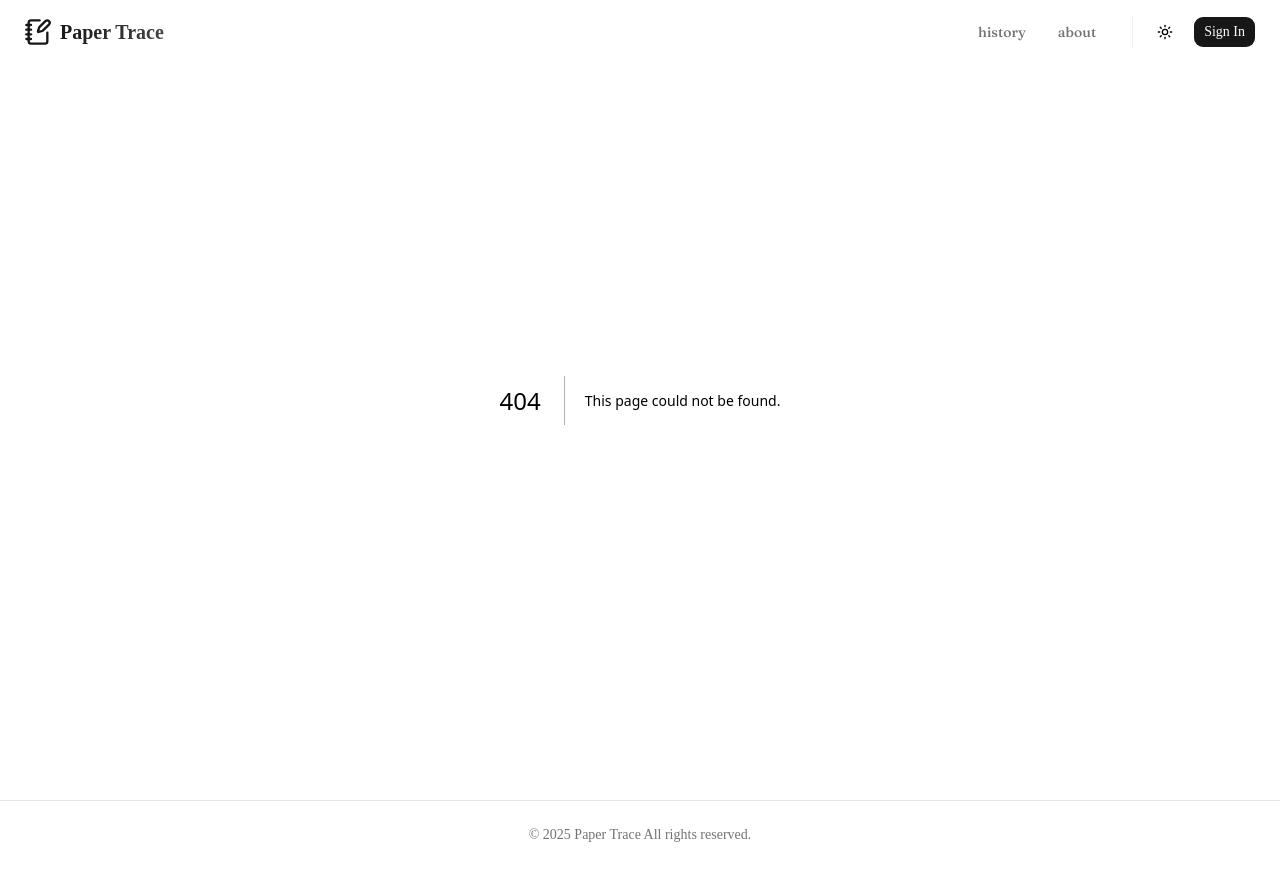
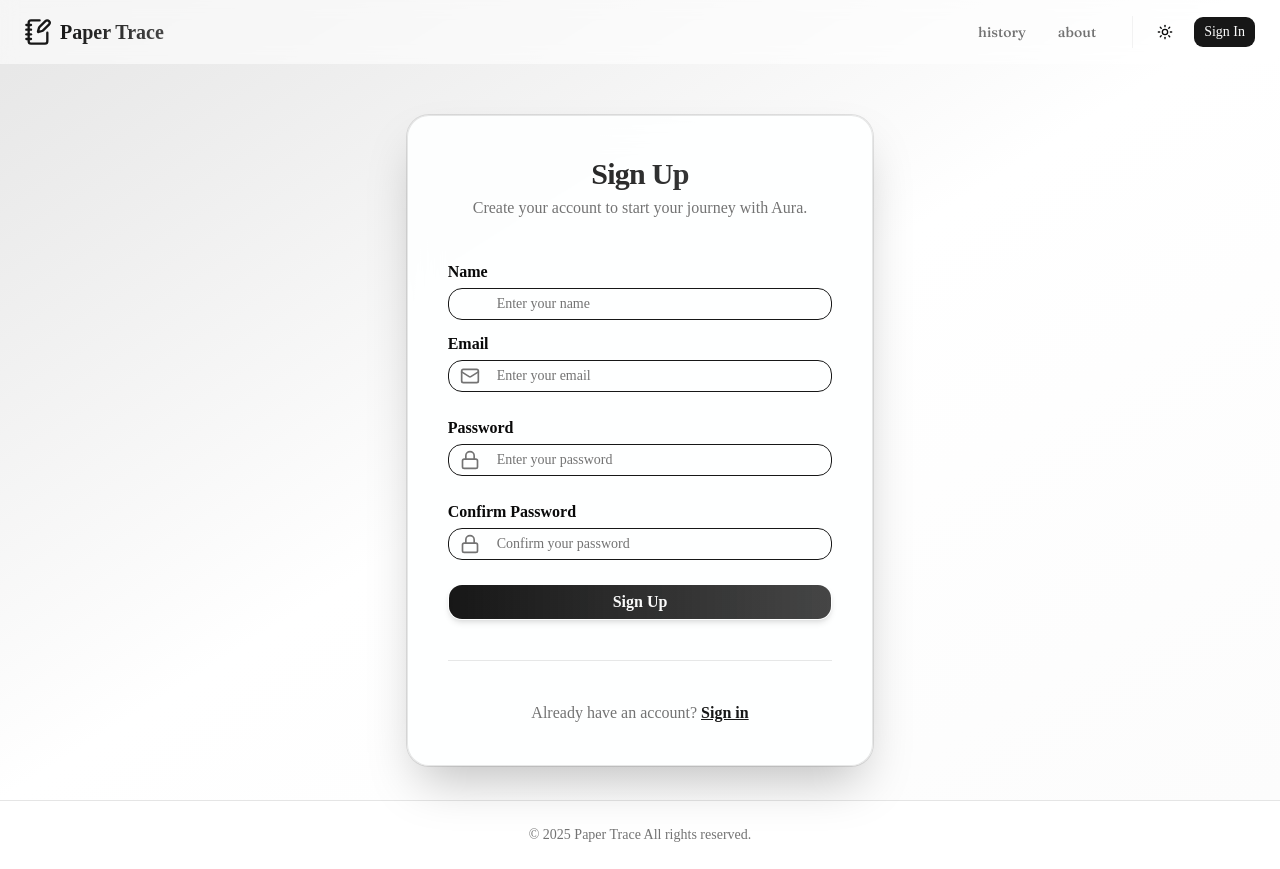
Before and after one commit to vkrafted21/trebs, a Next.js app in the folder frontend/: page /signup in a window 1280 px wide. Before the commit this address had no page. Built offline with nearby package versions, Linux system fonts and the light colour scheme.

Commit message:
dashboard;signup

```diff
--- /dev/null
+++ b/frontend/app/dashboard/page.tsx
@@ -0,0 +1,64 @@
+"use client"
+
+import { Container } from "@/components/ui/container"
+import { useEffect, useState, useMemo } from "react"
+import { motion } from "framer-motion"
+import { Fraunces } from "next/font/google"
+import {
+  MessageSquare,
+  ArrowRight,
+} from "lucide-react"
+import { Button } from "@/components/ui/button"
+import { useRouter } from "next/navigation"
+import { useSession } from "@/lib/contexts/session-context"
+
+const fraunces = Fraunces({ subsets: ["latin"] })
+
+export default function Dashboard() {
+    const [currentTime, setCurrentTime] = useState(new Date())
+    const router = useRouter()
+    const { user } = useSession()
+
+    useEffect(() => {
+        const timer = setInterval(() => setCurrentTime(new Date()), 60000)
+        return () => clearInterval(timer)
+    }, [])
+
+   // const handleStartTherapy = () => router.push("/therapy/new")
+
+
+    return (
+        <div className="min-h-screen bg-background p-8">
+            <Container className="pt-20 pb-8 space-y-12">
+
+                <motion.div initial={{ opacity: 0, x: -20 }} animate={{ opacity: 1, x: 0 }} className="flex flex-col gap-2">
+                    <h1 className={`${fraunces.className} text-4xl font-bold text-slate-900`}>Welcome back, {user?.name}</h1>
+                    <p className="text-muted-foreground font-medium italic">{currentTime.toLocaleDateString("en-us", { weekday: "long", month: "long", day: "numeric" })}</p>
+                </motion.div>
+
+                <div className="max-w-6xl">
+                    <div className="bg-white/40 backdrop-blur-md rounded-[2.5rem] p-6 shadow-sm border border-white/40">
+                        <div className="flex flex-col md:flex-row justify-between items-stretch gap-16">
+                            <div className="flex-1">
+                                <Button className="w-full h-full min-h-[140px] justify-between items-center px-10 py-6 bg-slate-900 hover:bg-slate-800 transition-all rounded-[2rem] group relative overflow-hidden">
+                                    <div className="flex items-center gap-6 text-left relative z-10">
+                                        <div className="w-14 h-14 rounded-full bg-white/10 flex items-center justify-center group-hover:scale-110 transition-transform">
+                                            <MessageSquare className="w-7 h-7 text-white" />
+                                        </div>
+                                        <div>
+                                            <div className="text-xl font-bold text-white mb-1">Check Paper Similarity</div>
+                                            <div className="text-white/50 text-xs font-medium max-w-[180px]">some description five words</div>
+                                        </div>
+                                    </div>
+                                    <ArrowRight className="w-6 h-6 text-white opacity-40 group-hover:translate-x-1 transition-transform relative z-10 right-4" />
+                                </Button>
+                            </div>
+
+                        </div>
+                    </div>
+                </div>
+
+            </Container>
+        </div>
+    )
+}
--- /dev/null
+++ b/frontend/app/signup/page.tsx
@@ -0,0 +1,157 @@
+"use client";
+
+import { useState } from "react";
+import { useRouter } from "next/navigation";
+import { Button } from "@/components/ui/button";
+import { Card } from "@/components/ui/card";
+import { Container } from "@/components/ui/container";
+import Link from "next/link";
+import { Input } from "@/components/ui/input";
+import { Lock, Mail } from "lucide-react";
+import { registerUser } from "@/lib/api/auth";
+
+export default function SignUp() {
+    const router = useRouter();
+    const [name, setName] = useState("")
+    const [email, setEmail] = useState("");
+    const [password, setPassword] = useState("");
+    const [confirmPassword, setConfirmPassword] = useState("");
+    const [error,setError] = useState("")
+    const [loading,setLoading] = useState(false)
+
+    const handleSubmit = async(e: React.FormEvent) => {
+        e.preventDefault();
+        setError("");
+        if(password !== confirmPassword){
+            setError("Passwords do not match");
+            return;
+        }
+        setLoading(true);
+        try{
+          await registerUser(name,email,password)
+          router.push('/login')
+        } catch(err:any){
+          setError(err.message || "Sign Up failed. Please try again.");
+        } finally{
+          setLoading(false);
+        }
+    }
+
+  return (
+    <div className="min-h-screen w-full flex items-center justify-center bg-gradient-to-br from-primary/10 via-background to-secondary/30">
+      <Container className="flex flex-col items-center justify-center w-full">
+        <Card className="w-full md:w-5/12 max-w-2xl p-8 md:p-10 rounded-3xl shadow-2xl border border-primary/10 bg-card/90 backdrop-blur-lg mt-20">
+          <div className="mb-6 text-center">
+            <h1 className="text-2xl md:text-3xl font-extrabold bg-gradient-to-r from-primary to-primary/80 bg-clip-text text-transparent mb-1 tracking-tight">
+              Sign Up
+            </h1>
+            <p className="text-base text-muted-foreground font-medium">
+              Create your account to start your journey with Aura.
+            </p>
+          </div>
+          <form className="space-y-6" onSubmit={handleSubmit}>
+            <div className="space-y-3">
+              <div className="flex flex-col md:flex-row gap-4">
+                <div className="flex-1">
+                  <label
+                    htmlFor="name"
+                    className="block text-base font-semibold mb-1"
+                  >
+                    Name
+                  </label>
+                    <Input
+                      id="name"
+                      type="text"
+                      placeholder="Enter your name"
+                      className="pl-12 py-2 text-base rounded-xl bg-card bg-opacity-80 border border-primary focus:outline-none focus:ring-2 focus:ring-primary text-white placeholder:text-muted-foreground"
+                      value={name}
+                      onChange={(e) => setName(e.target.value)}
+                      required
+                    />
+                  </div>
+                </div>
+                <div className="flex-1">
+                  <label
+                    htmlFor="email"
+                    className="block text-base font-semibold mb-1"
+                  >
+                    Email
+                  </label>
+                  <div className="relative">
+                    <Mail className="absolute left-3 top-1/2 -translate-y-1/2 w-5 h-5 text-muted-foreground" />
+                    <Input
+                      id="email"
+                      type="email"
+                      placeholder="Enter your email"
+                      className="pl-12 py-2 text-base rounded-xl bg-card bg-opacity-80 border border-primary focus:outline-none focus:ring-2 focus:ring-primary text-white placeholder:text-muted-foreground"
+                      value={email}
+                      onChange={(e) => setEmail(e.target.value)}
+                      required
+                    />
+                  </div>
+                </div>
+              </div>
+              <div>
+                <label
+                  htmlFor="password"
+                  className="block text-base font-semibold mb-1"
+                >
+                  Password
+                </label>
+                <div className="relative">
+                  <Lock className="absolute left-3 top-1/2 -translate-y-1/2 w-5 h-5 text-muted-foreground" />
+                  <Input
+                    id="password"
+                    type="password"
+                    placeholder="Enter your password"
+                    className="pl-12 py-2 text-base rounded-xl bg-card bg-opacity-80 border border-primary focus:outline-none focus:ring-2 focus:ring-primary text-white placeholder:text-muted-foreground"
+                    value={password}
+                    onChange={(e) => setPassword(e.target.value)}
+                    required
+                  />
+                </div>
+              </div>
+              <div>
+                <label
+                  htmlFor="confirmPassword"
+                  className="block text-base font-semibold mb-1"
+                >
+                  Confirm Password
+                </label>
+                <div className="relative">
+                  <Lock className="absolute left-3 top-1/2 -translate-y-1/2 w-5 h-5 text-muted-foreground" />
+                  <Input
+                    id="confirmPassword"
+                    type="password"
+                    placeholder="Confirm your password"
+                    className="pl-12 py-2 text-base rounded-xl bg-card bg-opacity-80 border border-primary focus:outline-none focus:ring-2 focus:ring-primary text-white placeholder:text-muted-foreground"
+                    value={confirmPassword}
+                    onChange={(e) => setConfirmPassword(e.target.value)}
+                    required
+                  />
+                </div>
+              </div>
+              {error && (<p className="text-red-500 text-sm text-center">{error}</p>)}
+            <Button
+              className="w-full py-2 text-base rounded-xl font-bold bg-gradient-to-r from-primary to-primary/80 shadow-md hover:from-primary/80 hover:to-primary"
+              size="lg"
+              type="submit"
+              disabled = {loading}
+            > {loading ? "Signing up...":"Sign Up"}
+            </Button>
+          </form>
+          <div className="my-6 border-t border-primary/10" />
+          <p className="text-base text-center text-muted-foreground">
+            Already have an account?{" "}
+            <Link
+              href="/login"
+              className="text-primary font-semibold underline hover:text-primary/80 transition-colors"
+            >
+              Sign in
+            </Link>
+          </p>
+        </Card>
+      </Container>
+    </div>
+  );
+}
```
